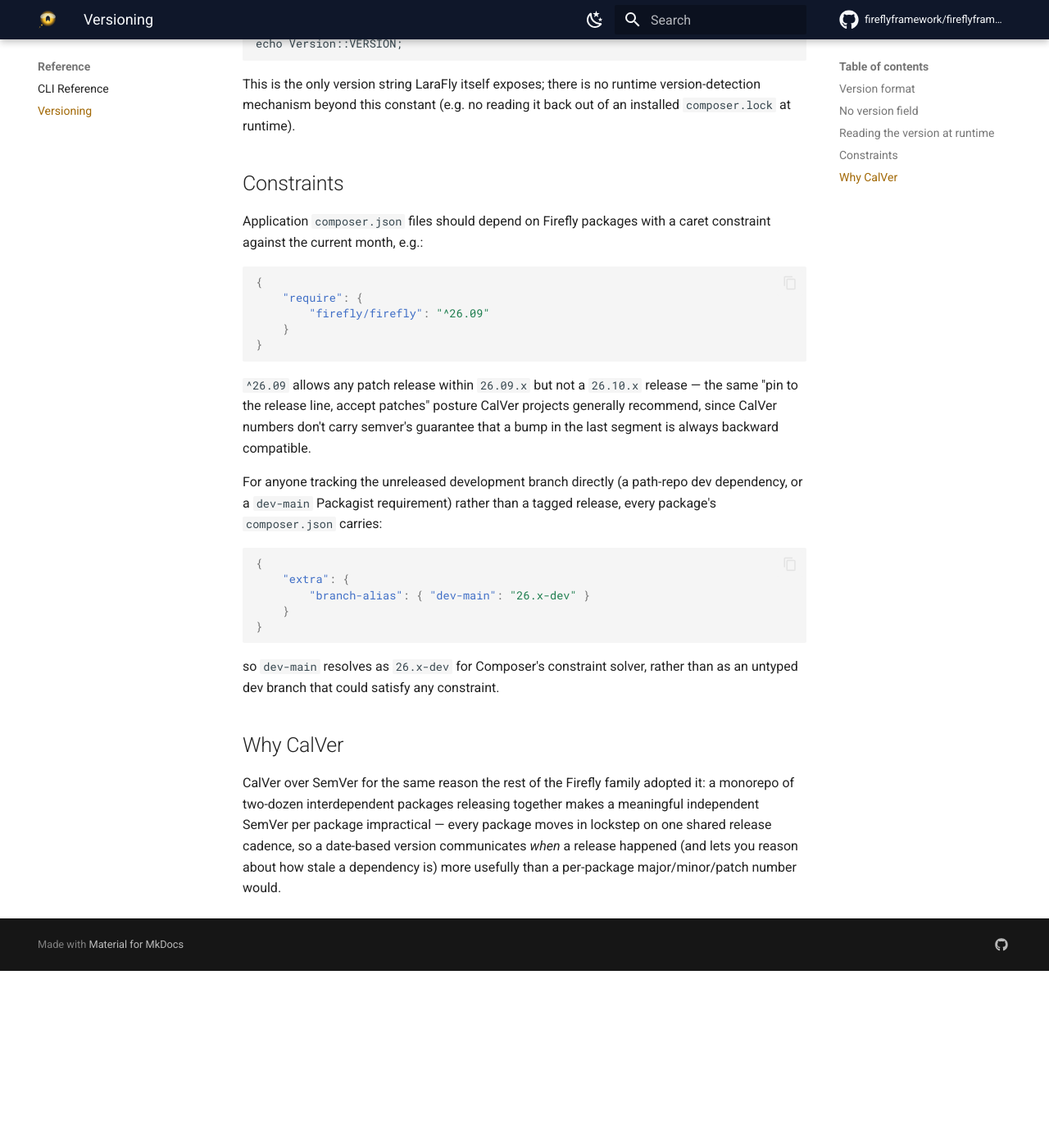
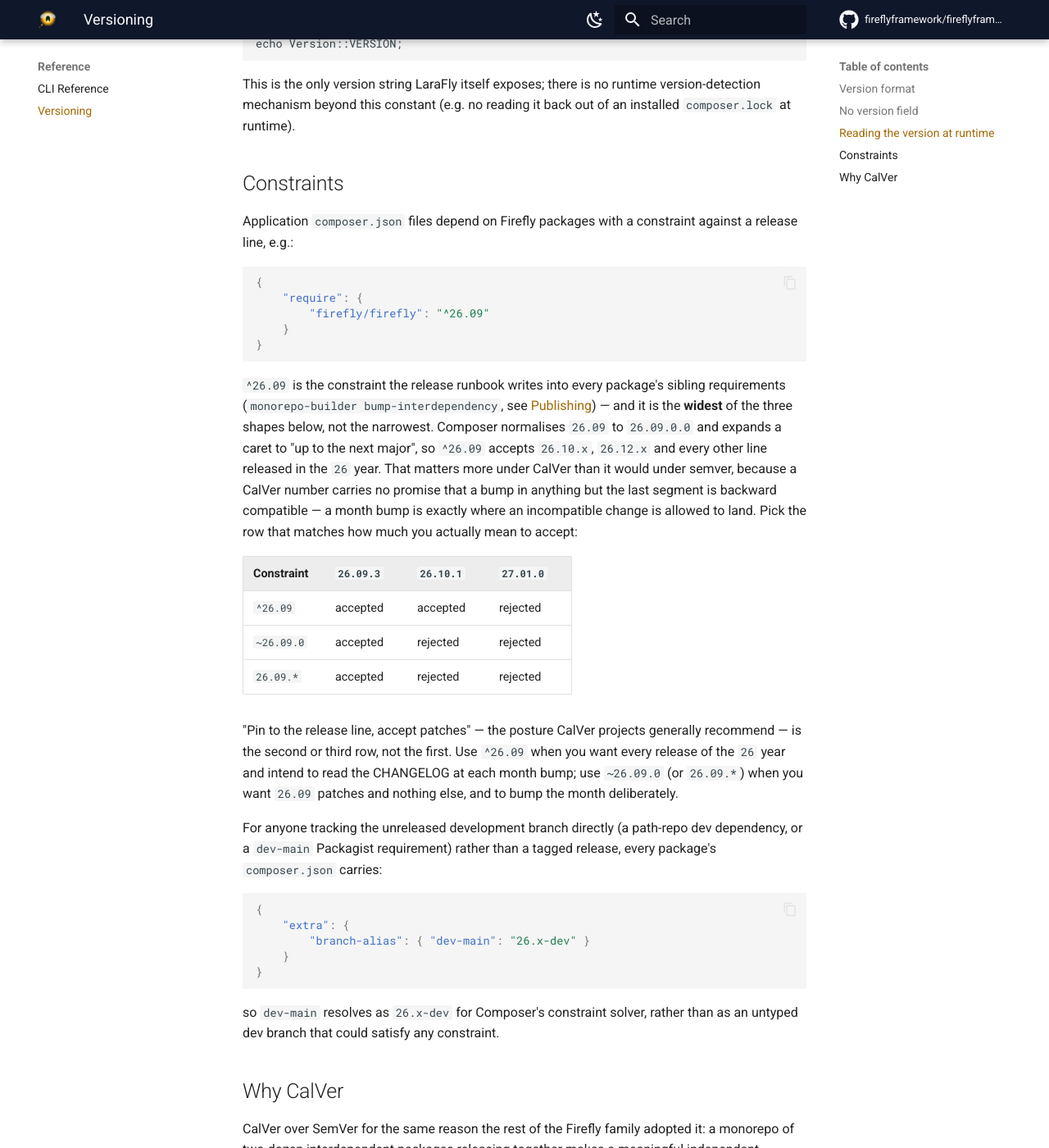
Before and after one commit to fireflyframework/fireflyframework-php, an MkDocs documentation site: the page built from docs/versioning.md, in a window 1280 px wide and 1400 px high, scrolled down 1282 px. Shown: the whole window at 82% size. Built offline with MkDocs 1.6.1 and Material for MkDocs 9.7.7, drawn with Linux system fonts in a browser that asks for light colours; comment, search, counter and statistics services are not loaded; before the commit the page ends 2466 px from its top, so only the background shows below that.

Commit message:
docs(guides): the stereotype hierarchy the right way round, what a caret constraint really matches, and the controller generator's real two-file output — each pinned by a derived guard
Three sentences that a reader would have acted on, and each is now held against the thing it describes
rather than against nobody.

Both tutorials said "(`#[RestController]` extends `#[Controller]`)". The hierarchy is the inverse —
`class Controller extends RestController extends Component` — so the page contradicted the source, the
module guide, and the bullet three lines above it, and told a reader that an IS_INSTANCEOF filter on
`#[Controller]` catches REST controllers. It is the opposite that is true, and it is the whole reason the
HTML stereotype could be added without touching RouteScanner.

`docs/versioning.md` said "`^26.09` allows any patch release within `26.09.x` but not a `26.10.x` release",
beside its own warning that a CalVer month bump is exactly where an incompatible change may land. Composer
normalises `26.09` to `26.09.0.0` and expands the caret to `< 27.0.0.0`, so the constraint accepts every
line of the `26` year. The page was promising safety it does not provide. It now says what the constraint
does and offers `~26.09.0`/`26.09.*` for the patch-only pin the old sentence was describing.

`docs/cli.md` still documented `make:firefly-controller` as "a #[RestController] with a sample
#[GetMapping] action" — the shape that was replaced. It writes a five-action REST resource under a derived
class-level #[RequestMapping] AND the #[Valid] #[RequestBody] DTO its store/update bind, with the old shape
behind `--plain`, which the page never mentioned. The row, the reasons list (now four) and the examples all
say so, and the book's two copies of that table — which also still called the repository generator an
interface — are corrected with it.

Three new guards in tests/DocsProseIsRealTest.php, all derived at test time the way the file's existing
ones are: is_subclass_of() over the real attribute classes for any `#[A]` extends `#[B]` claim;
composer/semver answering every cell of the versioning page's constraint table; and reflection over the
Make*Command classes requiring each generator row to name every flag its command declares and to say "two"
when the command writes a second file. Each was checked against the defect it exists for by reintroducing
that defect and watching it fail.

````diff
--- a/docs/versioning.md
+++ b/docs/versioning.md
@@ -57,8 +57,7 @@
 
 ## Constraints
 
-Application `composer.json` files should depend on Firefly packages with a caret constraint against the
-current month, e.g.:
+Application `composer.json` files depend on Firefly packages with a constraint against a release line, e.g.:
 
 ```json
 {
@@ -68,9 +67,24 @@
 }
 ```
 
-`^26.09` allows any patch release within `26.09.x` but not a `26.10.x` release — the same "pin to the
-release line, accept patches" posture CalVer projects generally recommend, since CalVer numbers don't carry
-semver's guarantee that a bump in the last segment is always backward compatible.
+`^26.09` is the constraint the release runbook writes into every package's sibling requirements
+(`monorepo-builder bump-interdependency`, see [Publishing](publishing.md)) — and it is the **widest** of the
+three shapes below, not the narrowest. Composer normalises `26.09` to `26.09.0.0` and expands a caret to "up
+to the next major", so `^26.09` accepts `26.10.x`, `26.12.x` and every other line released in the `26` year.
+That matters more under CalVer than it would under semver, because a CalVer number carries no promise that a
+bump in anything but the last segment is backward compatible — a month bump is exactly where an incompatible
+change is allowed to land. Pick the row that matches how much you actually mean to accept:
+
+| Constraint | `26.09.3` | `26.10.1` | `27.01.0` |
+|------------|-----------|-----------|-----------|
+| `^26.09` | accepted | accepted | rejected |
+| `~26.09.0` | accepted | rejected | rejected |
+| `26.09.*` | accepted | rejected | rejected |
+
+"Pin to the release line, accept patches" — the posture CalVer projects generally recommend — is the second
+or third row, not the first. Use `^26.09` when you want every release of the `26` year and intend to read
+the CHANGELOG at each month bump; use `~26.09.0` (or `26.09.*`) when you want `26.09` patches and nothing
+else, and to bump the month deliberately.
 
 For anyone tracking the unreleased development branch directly (a path-repo dev dependency, or a
 `dev-main` Packagist requirement) rather than a tagged release, every package's `composer.json` carries:
````
Also changed, not shown: book/src-es/13-cli-cache.md (+3 -3 lines), book/src/13-cli-cache.md (+3 -3 lines), docs/cli.md (+17 -3 lines), docs/tutorial.es.md (+3 -2 lines), docs/tutorial.md (+4 -3 lines), 1 other file.
